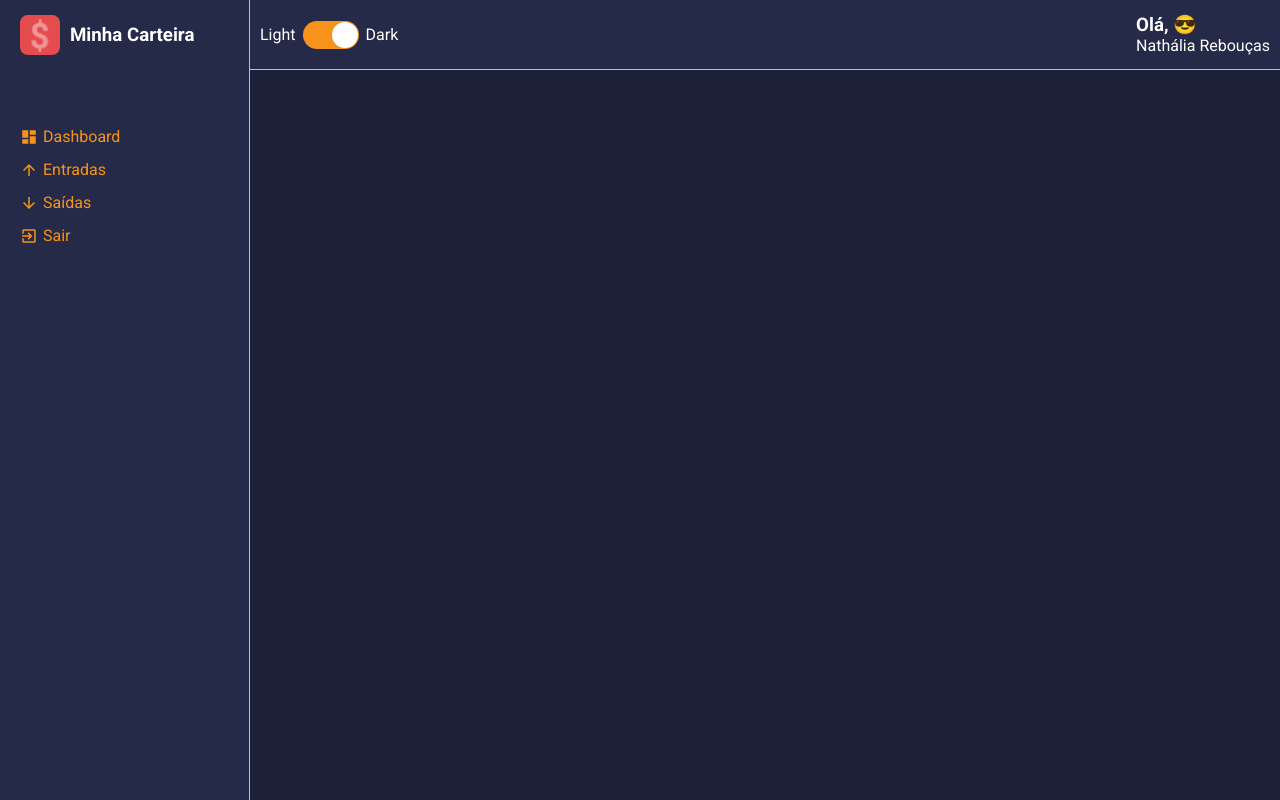
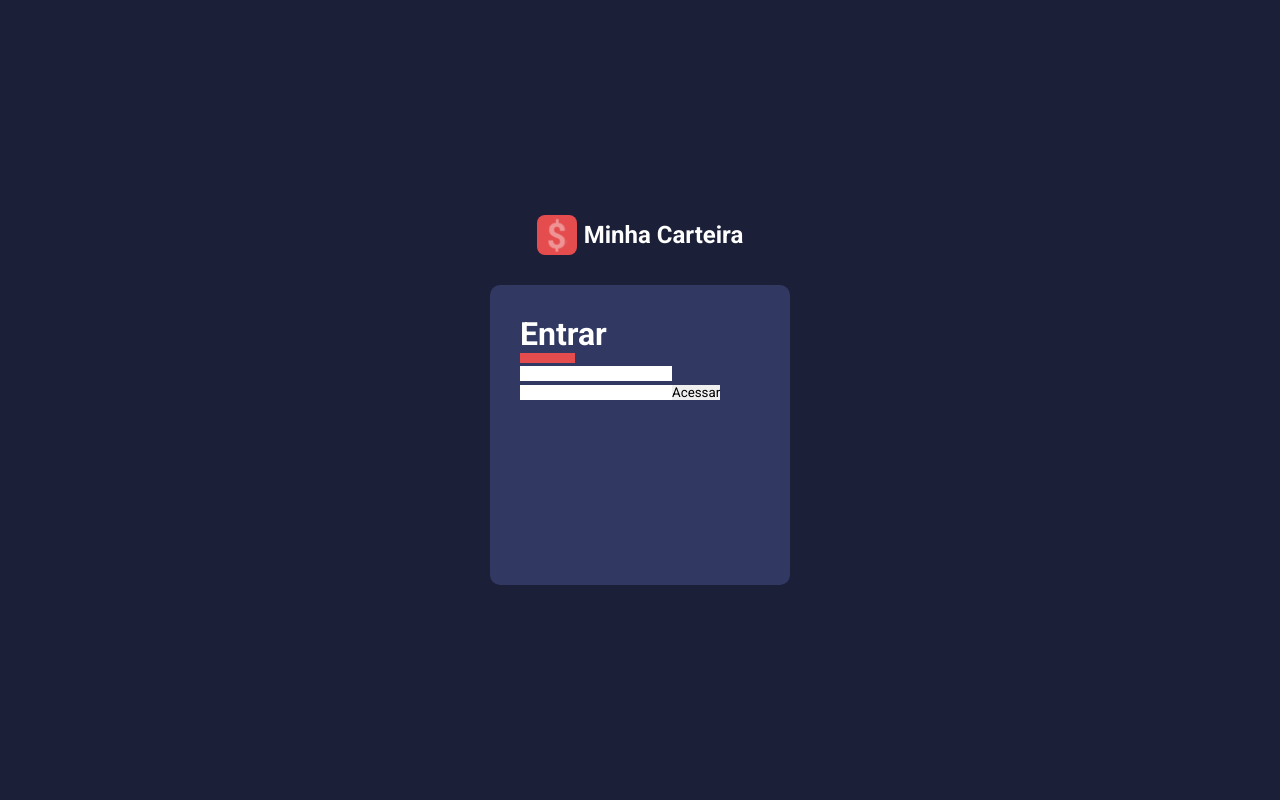
Before and after one commit to nathaliareboucas/minha-carteira, a React (Create React App) app: page / in a window 1280 px wide. Built offline with nearby package versions, Linux system fonts and the light colour scheme.

Commit message:
criando a tela de login

```diff
--- a/src/pages/Signin/index.tsx
+++ b/src/pages/Signin/index.tsx
@@ -1,8 +1,25 @@
 import React from 'react';
+
+import {Container, Logo, Form, FormTitle} from './styles';
+import logoImg from '../../assets/logo.svg';
 
 const Signin: React.FC = () => {
   return(
-    <h1>Signin</h1>
+    <Container>
+      <Logo>
+        <img src={logoImg} alt="Minha Carteira"/>
+        <h2>Minha Carteira</h2>
+      </Logo>
+
+      <Form>
+        <FormTitle>Entrar</FormTitle>
+
+        <input type="text"></input>
+        <input type="text"></input>
+
+        <button type="submit">Acessar</button>
+      </Form>
+    </Container>
   );
 }
 
--- /dev/null
+++ b/src/pages/Signin/styles.ts
@@ -0,0 +1,48 @@
+import styled from 'styled-components';
+
+export const Container = styled.div`
+  height: 100vh;
+  display: flex;
+  flex: 1;
+  flex-direction: column;
+  justify-content: center;
+  align-items: center;
+
+  background-color: ${props => props.theme.colors.primary};
+`;
+
+export const Logo = styled.div`
+  display: flex;
+  align-items: center;
+
+  margin-bottom: 30px;
+
+  > h2 {
+    color: ${props => props.theme.colors.white};
+    margin-left: 7px;
+  }
+
+  > img {
+    width: 40px;
+    height: 40px;
+  }
+`;
+
+export const Form = styled.form`
+  width: 300px;
+  height: 300px;
+  padding: 30px;
+  border-radius: 10px;
+  background-color: ${props => props.theme.colors.tertiary};
+`;
+
+export const FormTitle = styled.h1`
+  color: ${props => props.theme.colors.white};
+
+  &:after {
+    content: '';
+    display: block;
+    width: 55px;
+    border-bottom: 10px solid ${props => props.theme.colors.warning};
+  }
+`;
--- /dev/null
+++ b/src/routes/auth.routes.tsx
@@ -0,0 +1,12 @@
+import React from 'react';
+import {Switch, Route} from 'react-router-dom';
+
+import SignIn from '../pages/Signin';
+
+const AuthRoutes: React.FC = () => (
+  <Switch>
+    <Route component={SignIn}/>
+  </Switch>
+);
+
+export default AuthRoutes;
--- a/src/routes/index.tsx
+++ b/src/routes/index.tsx
@@ -1,11 +1,12 @@
 import React from 'react';
 import {BrowserRouter} from 'react-router-dom';
 
-import AppRoutes from './app.routes';
+// import AppRoutes from './app.routes';
+import AuthRoutes from './auth.routes';
 
 const Routes: React.FC = () => (
   <BrowserRouter>
-    <AppRoutes />
+    <AuthRoutes/>
   </BrowserRouter>
 );
 
```
Also changed, not shown: 1 other file (tests, documents, lock files or other folders).
